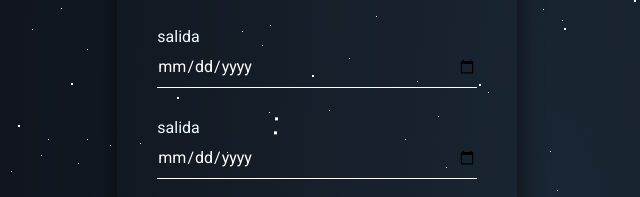
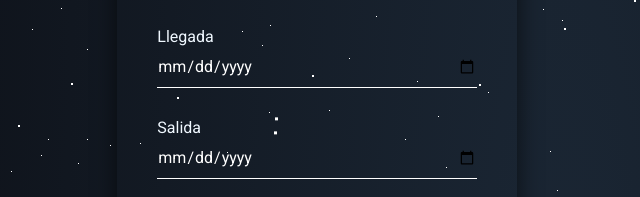
Before and after one commit to IvanSerranoGit/landignPage-uCamp, a plain HTML site: page index.html in a window 1280 px wide. Shown: the part 3424-3621 px from the top of the page, 76-716 px from the left. Drawn offline with Linux system fonts and the light colour scheme.

Commit message:
cambio en formilario salida/entrada

```diff
--- a/index.html
+++ b/index.html
@@ -152,11 +152,11 @@
                 <label>Telefono</label>
               </div>
               <div class="user-box">
-                <p>salida</p>
+                <p>Llegada</p>
                 <input type="date" name="" required="">
               </div>
               <div class="user-box">
-                <p>salida</p>
+                <p>Salida</p>
                 <input type="date" name="" required="">
               </div>
               <a href="#">
```
